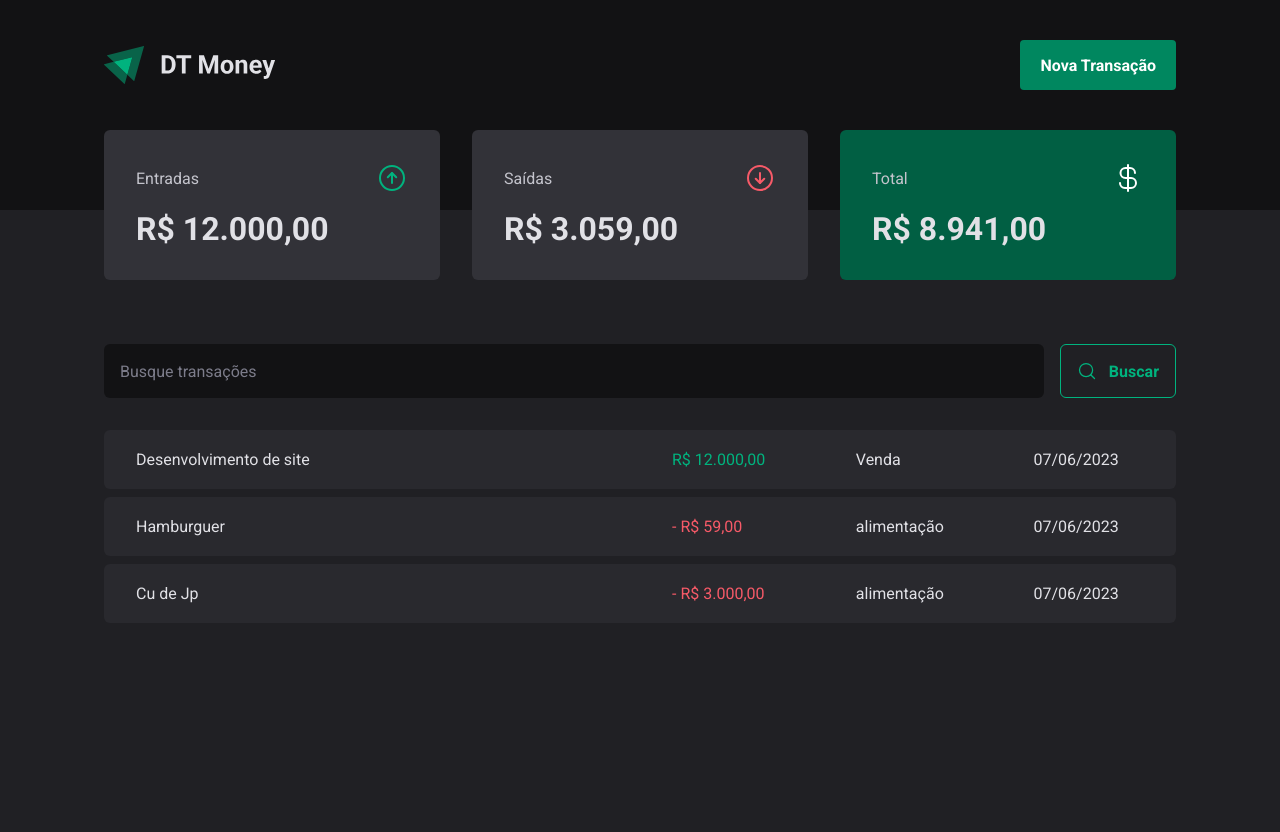
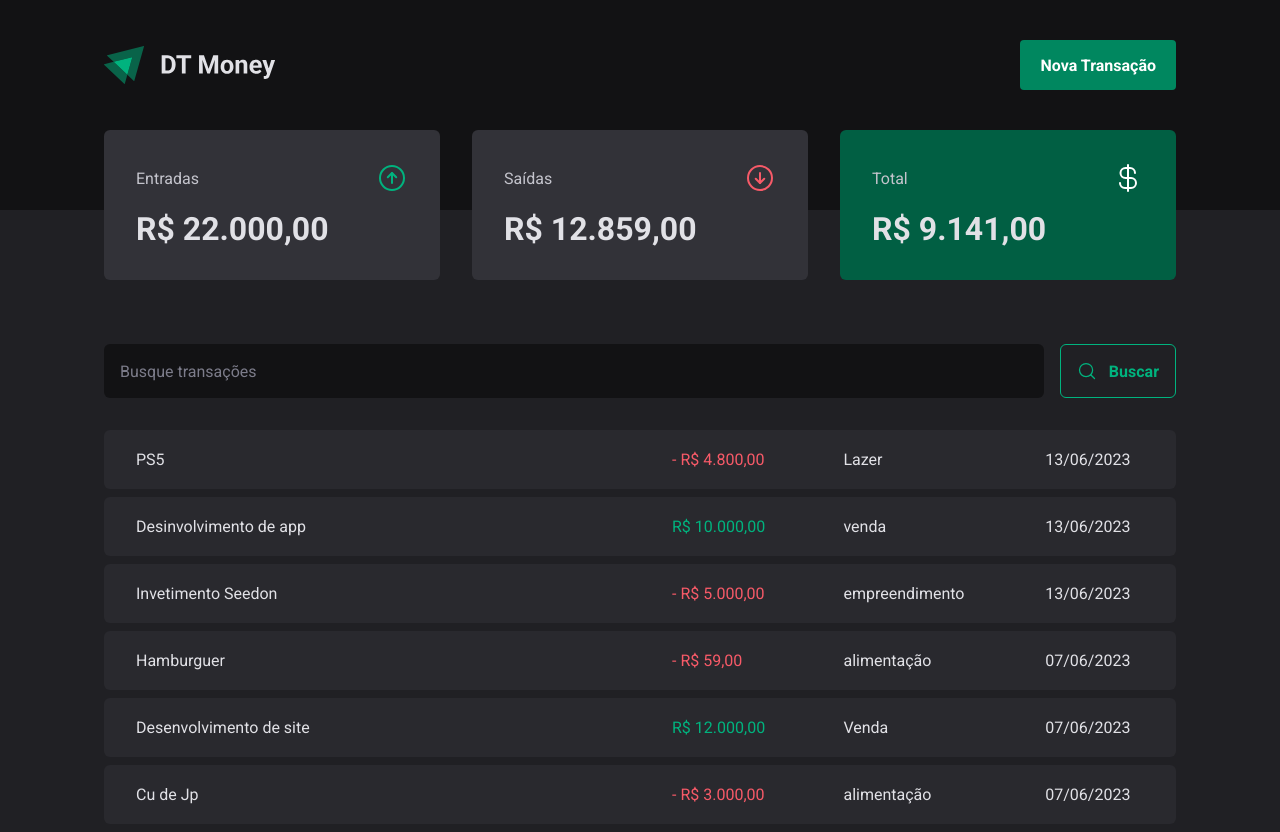
Before and after one commit to Wesley-Medeiros/DT-Money, a React (Vite) app: page / in a window 1280 px wide. Before the commit the page ends 800 px from the top, so only its background shows below. Built offline with nearby package versions, Linux system fonts and the light colour scheme; data requests are answered from the project's data file.

Commit message:
creating new transaction

```diff
--- a/package.json
+++ b/package.json
@@ -8,12 +8,14 @@
     "dev:server": "json-server server.json -w -d 500",
     "build": "tsc && vite build",
     "lint": "eslint src --ext ts,tsx --report-unused-disable-directives --max-warnings 0",
+    "lint:fix": "eslint src --ext ts,tsx --fix",
     "preview": "vite preview"
   },
   "dependencies": {
     "@hookform/resolvers": "^3.1.1",
     "@radix-ui/react-dialog": "^1.0.4",
     "@radix-ui/react-radio-group": "^1.1.3",
+    "axios": "^1.4.0",
     "phosphor-react": "^1.4.1",
     "react": "^18.2.0",
     "react-dom": "18.2.0",
@@ -23,13 +25,14 @@
     "zod": "^3.21.4"
   },
   "devDependencies": {
+    "@rocketseat/eslint-config": "^1.2.0",
     "@types/react": "^18.0.37",
     "@types/react-dom": "^18.0.11",
     "@types/styled-components": "^5.1.26",
     "@typescript-eslint/eslint-plugin": "^5.59.0",
     "@typescript-eslint/parser": "^5.59.0",
     "@vitejs/plugin-react": "^4.0.0",
-    "eslint": "^8.38.0",
+    "eslint": "^8.42.0",
     "eslint-plugin-react-hooks": "^4.6.0",
     "eslint-plugin-react-refresh": "^0.3.4",
     "json-server": "^0.17.3",
--- a/server.json
+++ b/server.json
@@ -8,7 +8,6 @@
       "price": 12000,
       "createdAt": "2023-06-07T17:12:52.693Z"
     },
-
     {
       "id": 2,
       "description": "Hamburguer",
@@ -17,7 +16,6 @@
       "price": 59,
       "createdAt": "2023-06-07T17:15:52.693Z"
     },
-
     {
       "id": 3,
       "description": "Cu de Jp",
@@ -25,6 +23,30 @@
       "category": "alimentação",
       "price": 3000,
       "createdAt": "2023-06-07T17:11:52.693Z"
+    },
+    {
+      "description": "Invetimento Seedon",
+      "category": "empreendimento",
+      "price": 5000,
+      "type": "outcome",
+      "createdAt": "2023-06-13T16:42:21.398Z",
+      "id": 4
+    },
+    {
+      "description": "Desinvolvimento de app",
+      "category": "venda",
+      "price": 10000,
+      "type": "income",
+      "createdAt": "2023-06-13T17:45:22.340Z",
+      "id": 5
+    },
+    {
+      "description": "PS5",
+      "category": "Lazer",
+      "price": 4800,
+      "type": "outcome",
+      "createdAt": "2023-06-13T17:46:55.700Z",
+      "id": 6
     }
   ]
 }
--- a/src/Components/NewTransactionsModal/index.tsx
+++ b/src/Components/NewTransactionsModal/index.tsx
@@ -4,6 +4,8 @@ import { ArrowCircleUp, ArrowCircleDown, X } from "phosphor-react"
 import * as z from "zod";
 import { useForm, Controller } from "react-hook-form";
 import { zodResolver } from "@hookform/resolvers/zod/dist/zod.js";
+import { useContext } from "react";
+import { TransactionsContext } from "../../Contexts/TransactionsContext";
 
 const newTransactionFormSchema = z.object({
   description: z.string(),
@@ -16,10 +18,13 @@ type NewTransactionsFormInputs = z.infer<typeof newTransactionFormSchema>
 
 
 function NewTransactionsModal() {
+  const { createTransaction } = useContext(TransactionsContext)
+
   const {
     control,
     register,
     handleSubmit,
+    reset,
     formState: {
       isSubmitting
      }
@@ -29,8 +34,18 @@ function NewTransactionsModal() {
   });
 
    async function handleCreateNewTransaction(data: NewTransactionsFormInputs) {
-    await new Promise(resolve => setTimeout(resolve, 2000))
-    console.log(data)
+    const { description, category, price, type } = data
+
+    await createTransaction({
+      description,
+      category,
+      price,
+      type,
+    })
+
+
+
+    reset()
   }
 
   return(
@@ -48,18 +63,21 @@ function NewTransactionsModal() {
                 <input
                 type="text"
                 placeholder="Descrição"
+                autoComplete="off"
                 required
                 {...register('description')}
                 />
                 <input
                 type="number"
                 placeholder="Preço"
+                autoComplete="off"
                 required
                 {...register('price', {valueAsNumber: true})}
                 />
                 <input
                 type="text"
                 placeholder="Categoria"
+                autoComplete="off"
                 required
                 {...register('category')}
                 />
--- a/src/Contexts/TransactionsContext.tsx
+++ b/src/Contexts/TransactionsContext.tsx
@@ -1,4 +1,5 @@
 import { ReactNode, createContext, useEffect, useState } from "react";
+import { api } from "../lib/axios";
 
 interface Transactions {
   id: number,
@@ -9,14 +10,23 @@ interface Transactions {
   createdAt: string,
 }
 
+interface CreateTransactionInput {
+  description: string,
+  price: number,
+  category: string,
+  type: 'income' | 'outcome'
+}
+
 interface TransactionContextType {
   transactions: Transactions[];
   fetchTransactions: (query?: string) => Promise<void>;
+  createTransaction: (data: CreateTransactionInput) => Promise<void>,
 }
 
 interface TransactionsProviderProps {
   children: ReactNode;
 }
+
 
 export const TransactionsContext = createContext({} as TransactionContextType);
 
@@ -24,16 +34,28 @@ function TransactionsProvider({ children }: TransactionsProviderProps) {
   const [transactions, setTransactions] = useState<Transactions[]>([])
 
   async function fetchTransactions(query?: string) {
-    const url = new URL('http://localhost:3000/transactions');
+   const response = await api.get('transactions', {
+    params: {
+      _sort: 'createdAt',
+      _order: 'desc',
+      q: query,
+    }
+   })
+    setTransactions(response.data)
+  }
 
-    if (query) {
-      url.searchParams.append('q', query);
-    }
+  async function createTransaction(data: CreateTransactionInput) {
+    const { description, category, price, type } = data
 
-    const response = await fetch(url)
-    const data = await response.json()
+    const response = await api.post('transactions', {
+      description,
+      category,
+      price,
+      type,
+      createdAt: new Date(),
+    })
 
-    setTransactions(data)
+    setTransactions(state => [response.data, ...state])
   }
 
   useEffect(() => {
@@ -41,7 +63,7 @@ function TransactionsProvider({ children }: TransactionsProviderProps) {
   }, [])
 
   return(
-    <TransactionsContext.Provider value={{ transactions, fetchTransactions }}>
+    <TransactionsContext.Provider value={{ transactions, fetchTransactions, createTransaction }}>
       {children}
     </TransactionsContext.Provider>
   )
--- /dev/null
+++ b/src/lib/axios.ts
@@ -0,0 +1,5 @@
+import axios from "axios";
+
+export const api = axios.create({
+  baseURL: 'http://localhost:3000'
+})
--- a/src/pages/Transactions/components/SearchFrom/index.tsx
+++ b/src/pages/Transactions/components/SearchFrom/index.tsx
@@ -34,6 +34,7 @@ function SearchForm() {
       <input
       type="text"
       placeholder="Busque transações"
+      autoComplete="off"
       {...register('query')}
        />
 
```
Also changed, not shown: .eslintrc.json (added), 1 other file (tests, documents, lock files or other folders).
